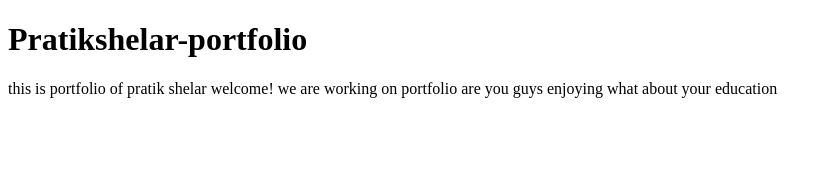
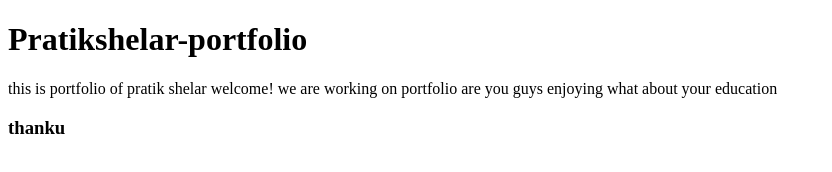
Before and after one commit to pratikshelar546/Pratikshelar-portfolio, a plain HTML site: page index.html in a window 1280 px wide. Shown: the whole page, without its empty margins (0-832 px from the left). Drawn offline with Linux system fonts and the light colour scheme.

Commit message:
thanksss

```diff
--- a/index.html
+++ b/index.html
@@ -12,5 +12,6 @@
         welcome!
         we are working on portfolio are you guys enjoying
         what about your education
+        <h3>thanku</h3>
 </body>
 </html>
```
